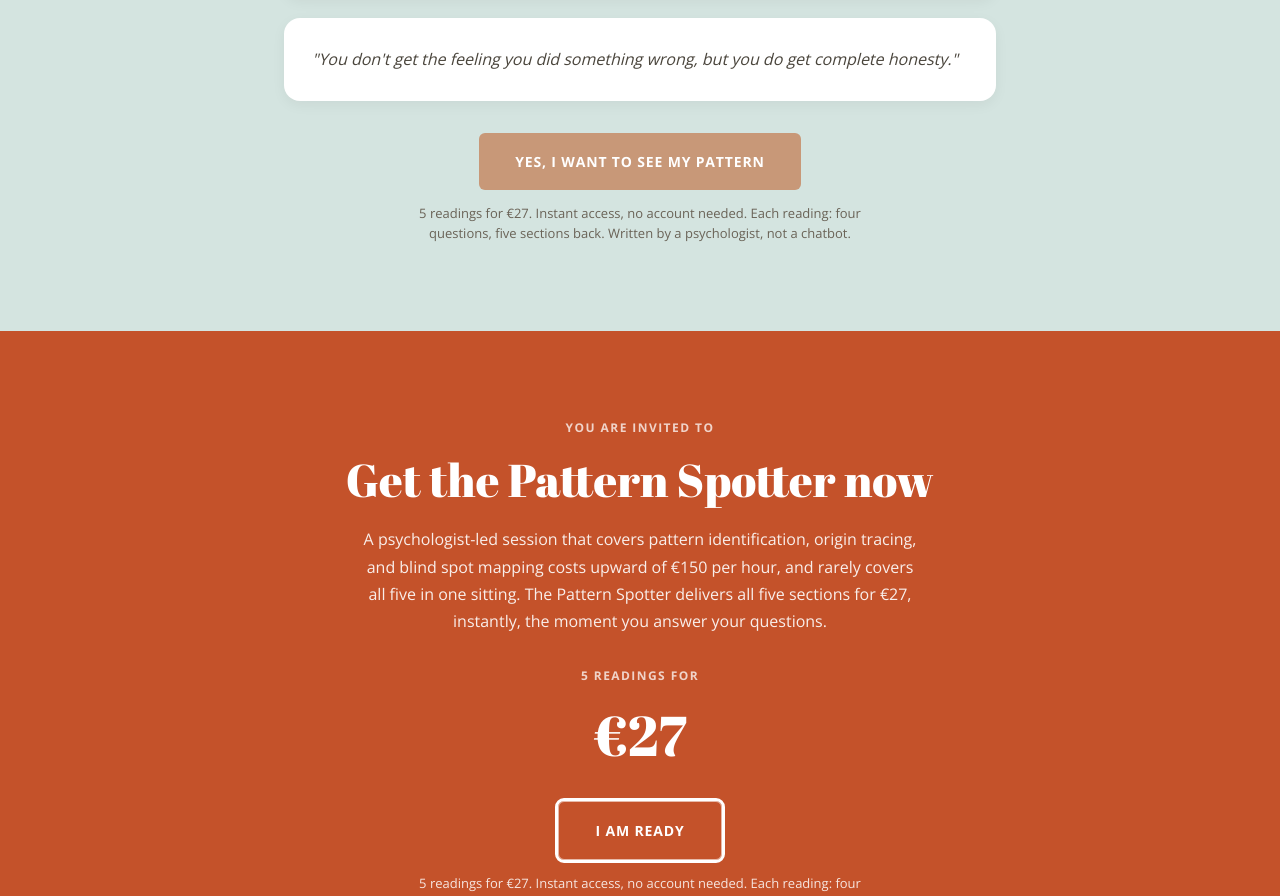
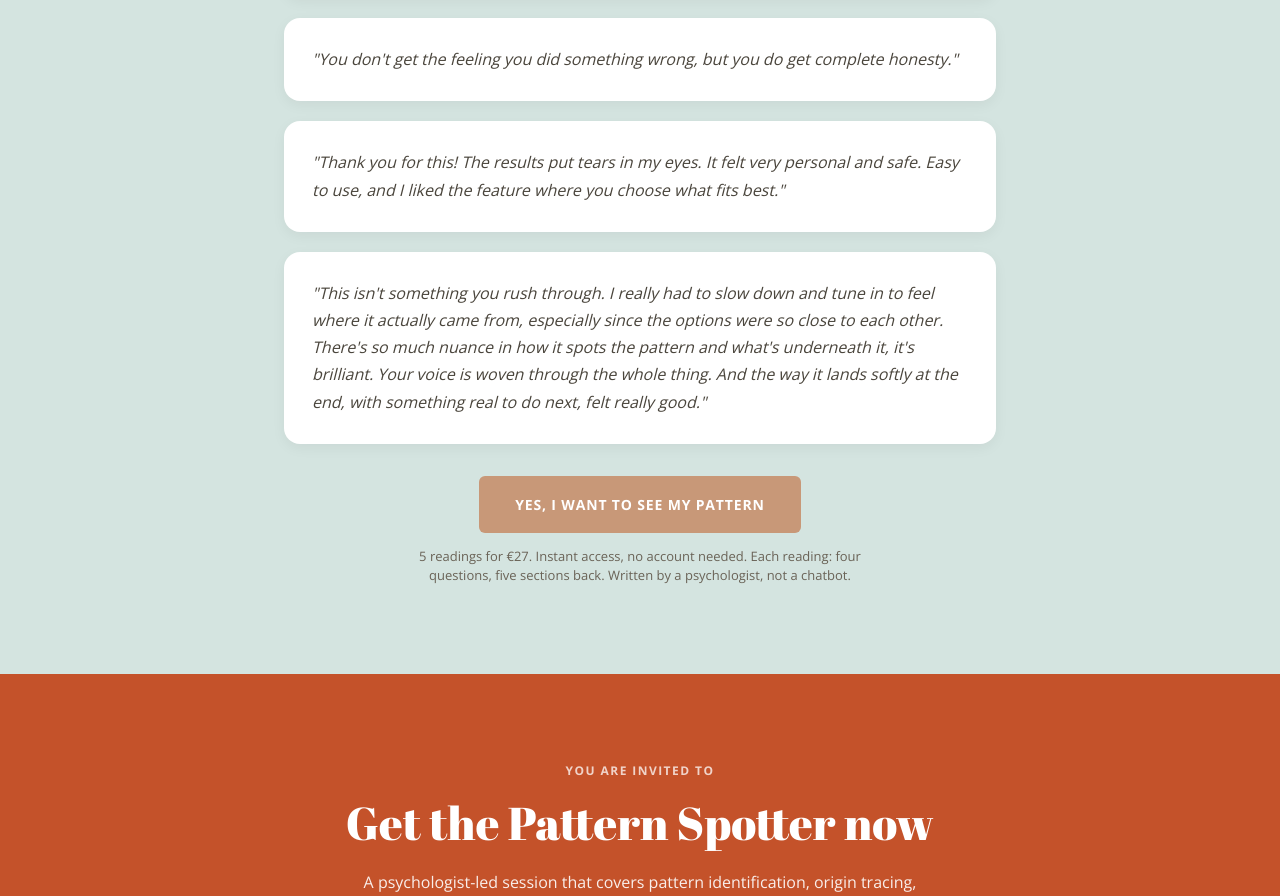
Before and after one commit to Beyondpsychology/pattern-spotter, a Next.js app: page / in a window 1280 px wide. Shown: the part 4460-5356 px from the top of the page. Built offline with nearby package versions, Linux system fonts and the light colour scheme.

Commit message:
Add two more testimonials to the salespage

```diff
--- a/app/page.tsx
+++ b/app/page.tsx
@@ -312,6 +312,12 @@ export default function PatternSpotterSalespageV2() {
           <div className="ps2-testimonial">
             <p className="ps2-p" style={{ fontStyle: "italic", marginBottom: 0 }}>&quot;You don&apos;t get the feeling you did something wrong, but you do get complete honesty.&quot;</p>
           </div>
+          <div className="ps2-testimonial">
+            <p className="ps2-p" style={{ fontStyle: "italic", marginBottom: 0 }}>&quot;Thank you for this! The results put tears in my eyes. It felt very personal and safe. Easy to use, and I liked the feature where you choose what fits best.&quot;</p>
+          </div>
+          <div className="ps2-testimonial">
+            <p className="ps2-p" style={{ fontStyle: "italic", marginBottom: 0 }}>&quot;This isn&apos;t something you rush through. I really had to slow down and tune in to feel where it actually came from, especially since the options were so close to each other. There&apos;s so much nuance in how it spots the pattern and what&apos;s underneath it, it&apos;s brilliant. Your voice is woven through the whole thing. And the way it lands softly at the end, with something real to do next, felt really good.&quot;</p>
+          </div>
           <div className="ps2-cta-wrap">
             <a href="/tool" className="ps2-btn on-mint">Yes, I want to see my pattern</a>
             <p className="ps2-cta-subtext">5 readings for €27. Instant access, no account needed. Each reading: four questions, five sections back. Written by a psychologist, not a chatbot.</p>
```
